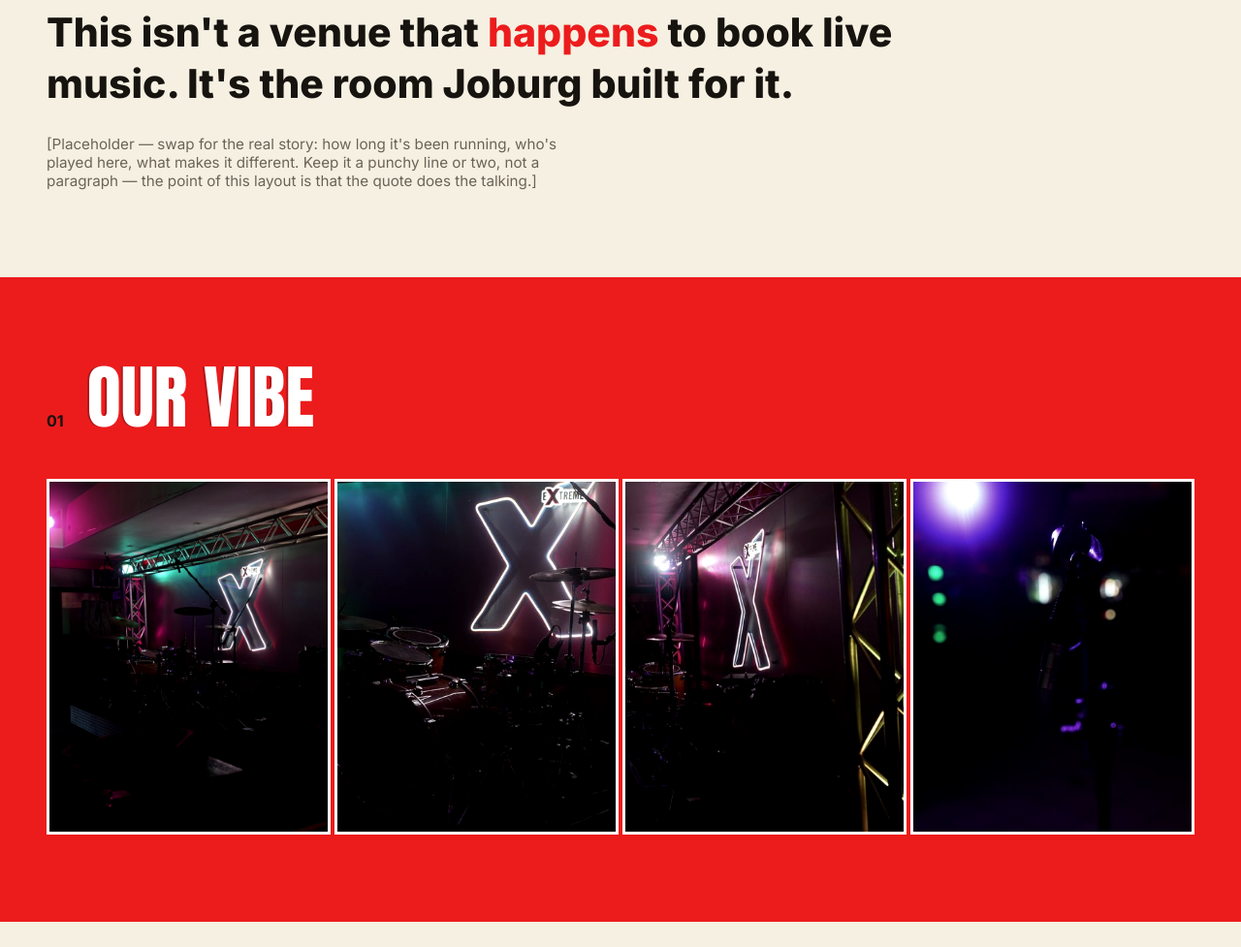
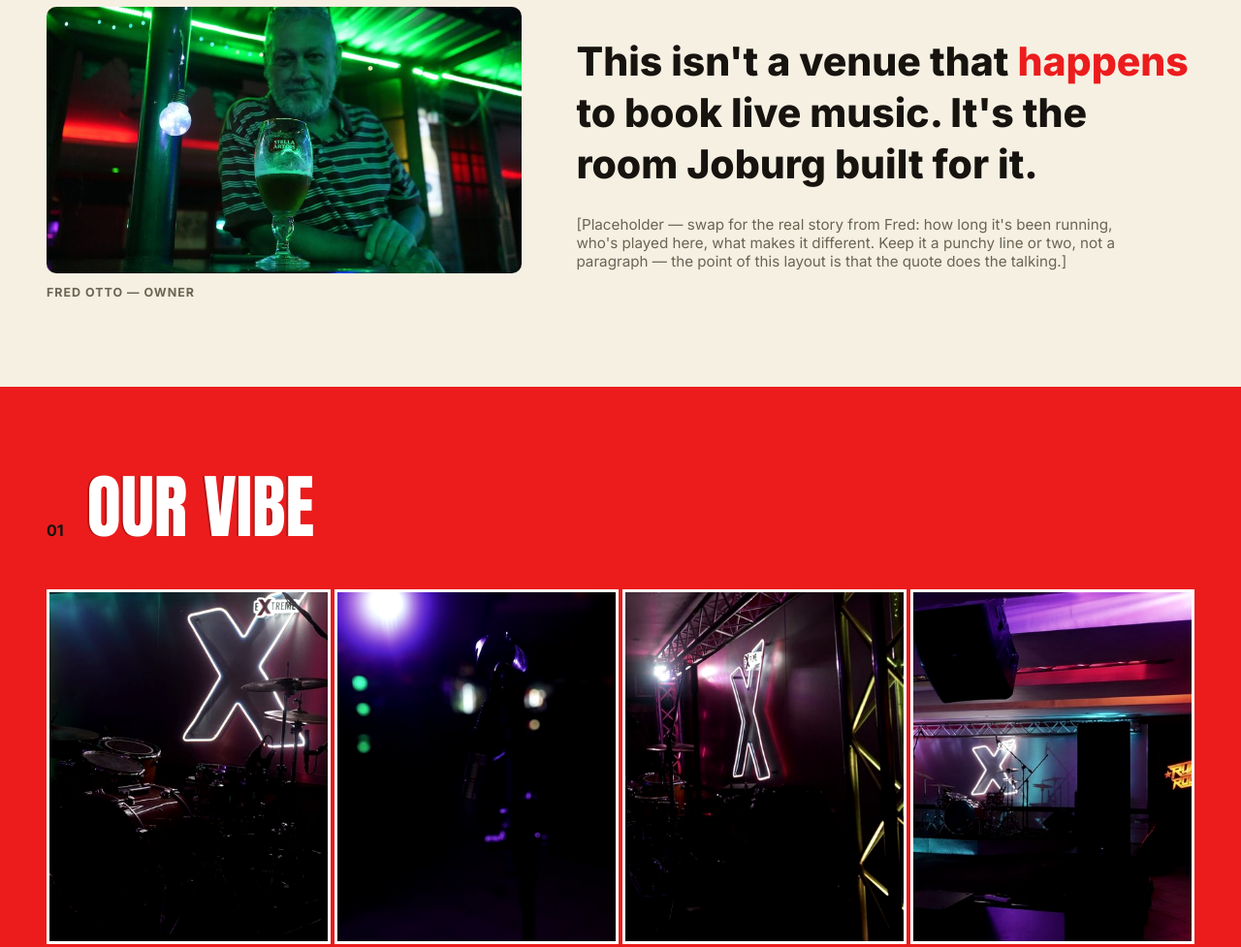
Before and after one commit to Liammurray360/Rumourslounge, a plain HTML site: page index.html in a window 1280 px wide. Shown: the part 1260-2237 px from the top of the page at 97% size. Drawn offline with Linux system fonts and the light colour scheme.

Commit message:
Update index.html

```diff
--- a/index.html
+++ b/index.html
@@ -44,7 +44,7 @@
   .hero{ padding: 0; overflow:hidden; }
   .hero-photo{
     height: 52vh; min-height:380px; position:relative;
-    background-image: url('assets/DSC03723.jpg');
+    background-image: url('assets/DSC03724.jpg');
     background-size: cover; background-position: center 55%;
     display:flex; align-items:center; justify-content:center;
   }
@@ -97,6 +97,11 @@
   .on-red .section-title{ color: var(--white); text-shadow: -2px 0 0 rgba(23,19,15,0.28); }
 
   /* ===== OUR STORY — huge pull quote instead of a paragraph block ===== */
+  .story-grid{ display:grid; grid-template-columns: 1fr 1.3fr; gap:56px; align-items:center; }
+  @media (max-width:860px){ .story-grid{ grid-template-columns:1fr; gap:30px; } }
+  .story-photo{ border-radius:10px; overflow:hidden; }
+  .story-photo img{ width:100%; display:block; }
+  .story-caption{ font-size:0.78rem; font-weight:700; letter-spacing:1px; text-transform:uppercase; color:var(--muted); margin-top:12px; }
   .story-quote{
     font-size: clamp(1.6rem, 3.2vw, 2.6rem); line-height:1.3; max-width:900px;
   }
@@ -167,8 +172,7 @@
 
 <nav>
   <div class="brand">
-    <img src="assets/RumoursLogo.png" alt="Rumours Lounge">
-    <div class="logo-text">RUMOURS LOUNGE</div>
+    <img src="assets/RumoursLogoRedClean.png" alt="Rumours Lounge">
   </div>
   <div class="nav-links">
     <a href="#week">This Week</a>
@@ -179,7 +183,7 @@
 
 <section class="hero">
   <div class="hero-photo">
-    <img src="assets/RumoursLogo.png" alt="Rumours Lounge">
+    <img src="assets/RumoursLogoCream.png" alt="Rumours Lounge">
   </div>
   <div class="hero-type-wrap">
     <div class="hero-type disp">
@@ -203,12 +207,19 @@
 </div>
 
 <section id="story">
-  <div class="section-inner">
-    <div class="story-quote disp" style="font-family:'Inter',sans-serif; font-weight:800; text-transform:none;">
-      This isn't a venue that <span>happens</span> to book live music. It's the room Joburg built for it.
+  <div class="section-inner story-grid">
+    <div>
+      <div class="story-photo"><img src="assets/DSC03717.jpg" alt="Fred Otto, owner of Rumours Lounge"></div>
+      <div class="story-caption">Fred Otto — Owner</div>
     </div>
-    <p class="story-note">[Placeholder — swap for the real story: how long it's been running, who's played here, what makes it different. Keep it a punchy line or two, not a paragraph — the point of this layout is that the quote does the talking.]</p>
+    <div>
+      <div class="story-quote disp" style="font-family:'Inter',sans-serif; font-weight:800; text-transform:none;">
+        This isn't a venue that <span>happens</span> to book live music. It's the room Joburg built for it.
+      </div>
+      <p class="story-note">[Placeholder — swap for the real story from Fred: how long it's been running, who's played here, what makes it different. Keep it a punchy line or two, not a paragraph — the point of this layout is that the quote does the talking.]</p>
+    </div>
   </div>
+</section>
 </section>
 
 <section id="room" class="on-red">
@@ -218,10 +229,10 @@
       <div class="section-title disp">Our Vibe</div>
     </div>
     <div class="vibe-grid">
-      <div class="vibe-photo"><img src="assets/DSC03723.jpg" alt="Stage with truss lighting"></div>
       <div class="vibe-photo"><img src="assets/DSC03725.jpg" alt="Drum kit under stage lights"></div>
+      <div class="vibe-photo"><img src="assets/DSC03732.jpg" alt="Microphone in stage lighting"></div>
       <div class="vibe-photo"><img src="assets/DSC03731.jpg" alt="Drum kit close up"></div>
-      <div class="vibe-photo"><img src="assets/DSC03732.jpg" alt="Microphone in stage lighting"></div>
+      <div class="vibe-photo"><img src="assets/DSC03730.jpg" alt="Full room view with Rock City sign"></div>
     </div>
   </div>
 </section>
```
